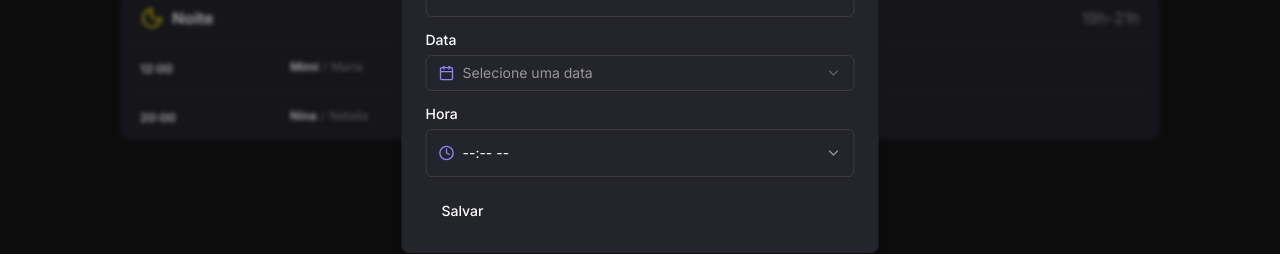
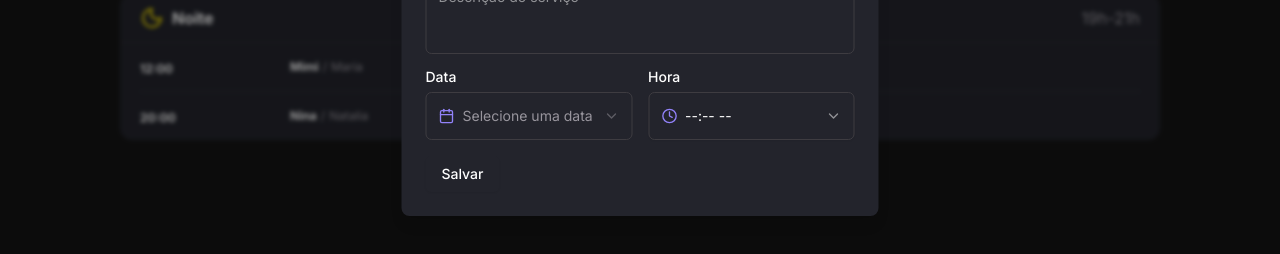
Before and after one commit to Kelwyn02/petshop, a Next.js app: page / in a window 1280 px wide. Both pictures are taken after a click on the button "Novo Agendamento". Shown: the part 477-731 px from the top of the page. Built offline with nearby package versions, Linux system fonts and the light colour scheme.

Commit message:
small input css fix

```diff
--- a/src/components/AppointmentForm/index.tsx
+++ b/src/components/AppointmentForm/index.tsx
@@ -221,6 +221,7 @@ export function AppointmentForm() {
               )}
             />
 
+            <div className="grid grid-cols-2 gap-4">
               <FormField
                 control={form.control}
                 name="scheduleAt"
@@ -235,7 +236,7 @@ export function AppointmentForm() {
                           <Button
                             variant="outline"
                             className={cn(
-                            'w-full justify-between text-left font-normal bg-background-tertiary border-border-primary text-content-primary hover:bg-background-tertiary hover:border-border-secondary hover:text-content-primary focus-visible:ring-offset- focus-visible:ring-1 focus-visible:ring-border-brand focus:border-border-brand focus-visible:border-border-brand',
+                              'h-12 w-full justify-between text-left font-normal bg-background-tertiary border-border-primary text-content-primary hover:bg-background-tertiary hover:border-border-secondary hover:text-content-primary focus-visible:ring-offset- focus-visible:ring-1 focus-visible:ring-border-brand focus:border-border-brand focus-visible:border-border-brand',
                               !field.value && 'text-content-secondary'
                             )}
                           >
@@ -277,7 +278,10 @@ export function AppointmentForm() {
                       Hora
                     </FormLabel>
                     <FormControl>
-                    <Select onValueChange={field.onChange} value={field.value}>
+                      <Select
+                        onValueChange={field.onChange}
+                        value={field.value}
+                      >
                         <SelectTrigger>
                           <div className="flex items-center gap-2">
                             <Clock className="h-4 w-4 text-content-brand" />
@@ -297,6 +301,7 @@ export function AppointmentForm() {
                   </FormItem>
                 )}
               />
+            </div>
 
             <Button type="submit">Salvar</Button>
           </form>
```
Lines whose indentation alone changed are shown as unchanged.
